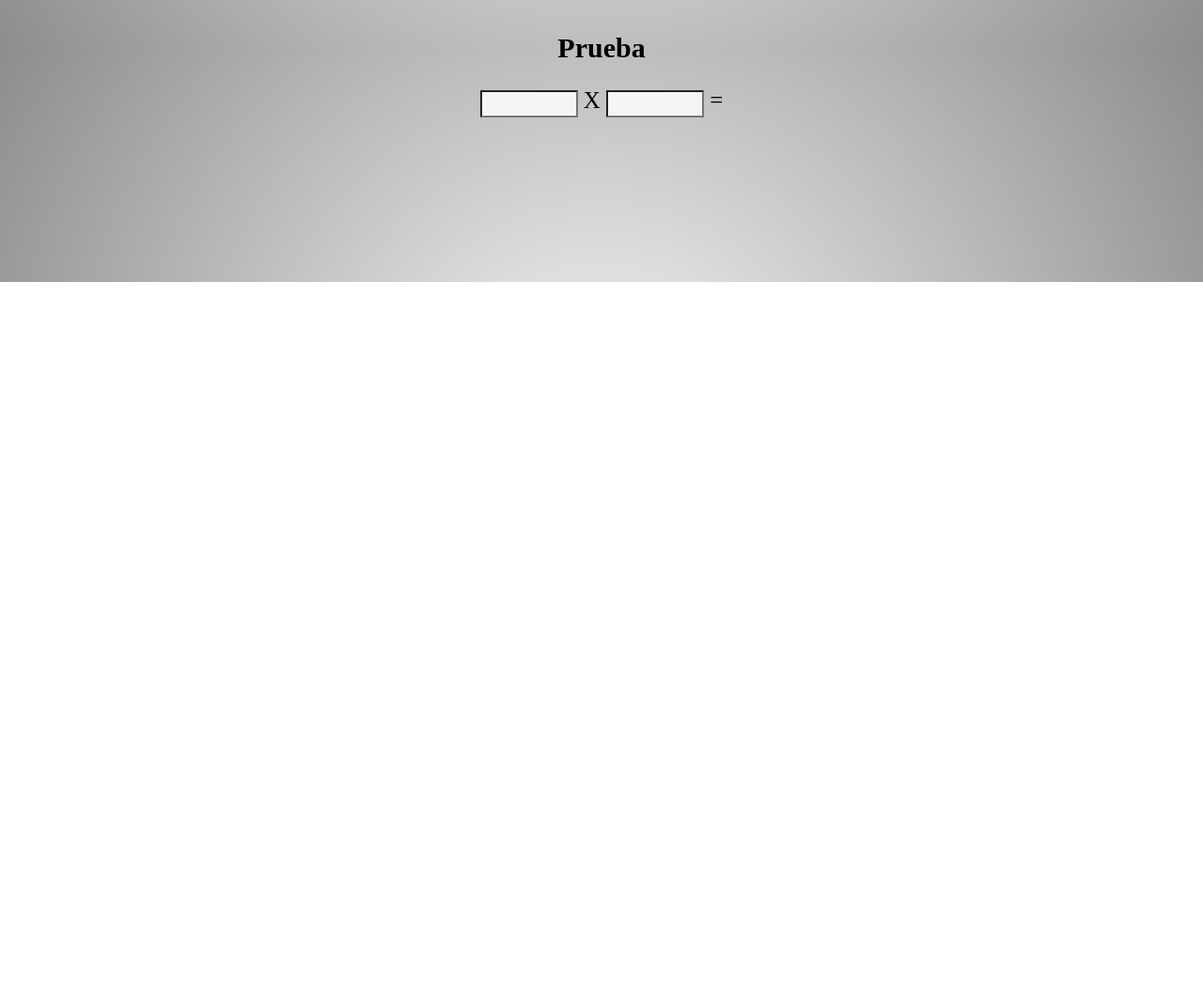
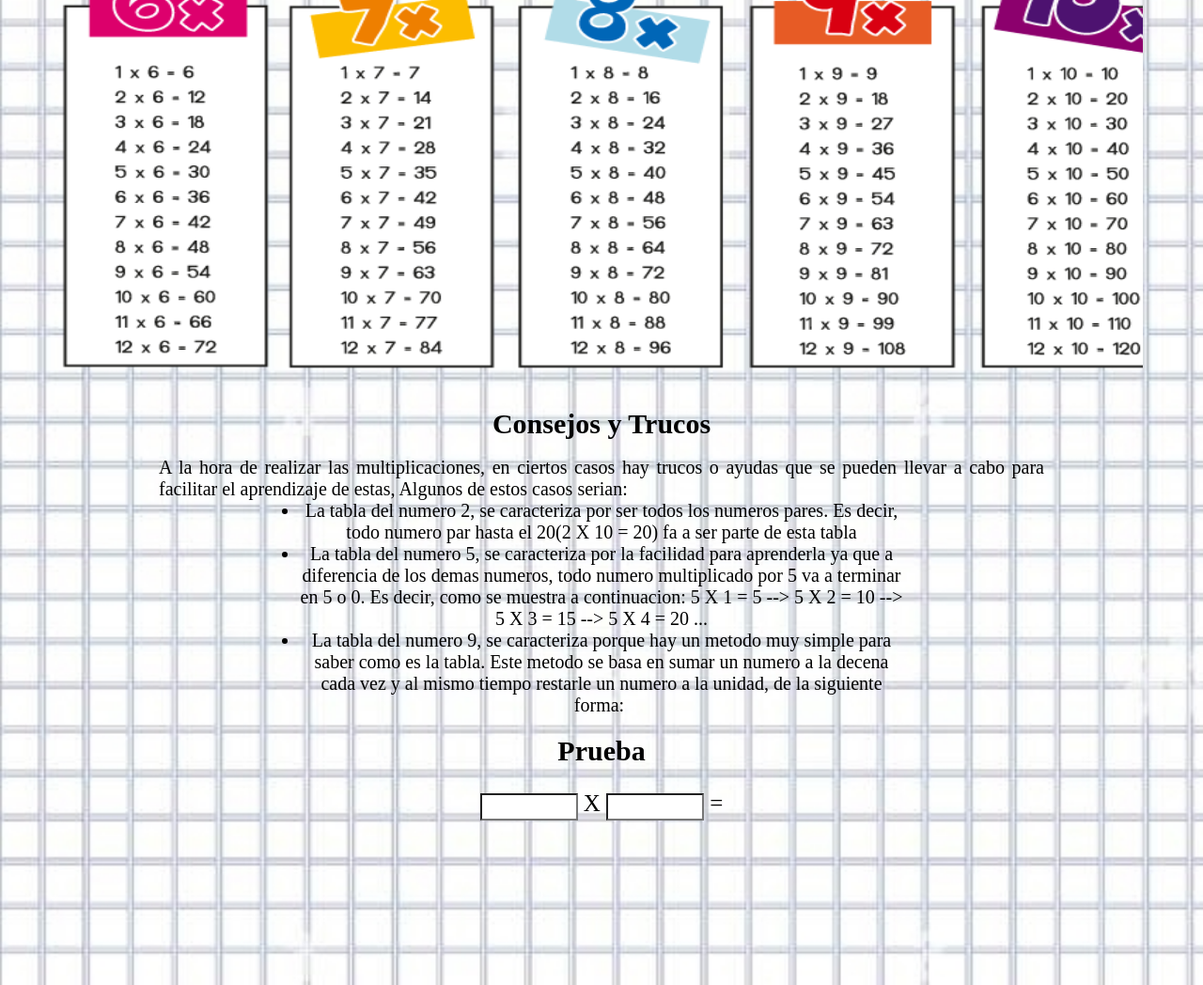
Before and after one commit to UCC-LabCompu2-Historico/proyecto2022-Cajal-Glaiel, a plain HTML site: page Ayudas.html in a window 1280 px wide. Shown: the part 748-1796 px from the top of the page at 94% size. Before the commit the page ends 1048 px from the top, so only its background shows below. Drawn offline with Linux system fonts and the light colour scheme; a web font is replaced by a local one.

Commit message:
Modificaciones estilos

```diff
--- a/Ayudas.html
+++ b/Ayudas.html
@@ -34,14 +34,20 @@
         <h3 class="Encabezados" > Tablas de Multiplicar</h3>
         <br>
         <div>
-            <div align="center"><img src="Imagenes/Tablas_de_multiplicar.jpeg" id="Tablas" width="1000" height="450"></div>
+            <div align="center"><img src="Imagenes/16362.png" id="Tablas" width="1200" height="850"></div>
         </div>
         <br>
-        <!--<h3 class="Encabezados" > Consejos y Trucos</h3>
-         <br>-->
-        <!--<div id="Consejos">
-        Lorem ipsum dolor sit amet, consectetur adipiscing elit, sed do eiusmod tempor incididunt ut labore et dolore magna aliqua. Ut enim ad minim veniam, quis nostrud exercitation ullamco laboris nisi ut aliquip ex ea commodo consequat. Duis aute irure dolor in reprehenderit in voluptate velit esse cillum dolore eu fugiat nulla pariatur. Excepteur sint occaecat cupidatat non proident, sunt in culpa qui officia deserunt mollit anim id est laborum.
-        </div>-->
+        <h3 class="Encabezados" > Consejos y Trucos</h3>
+         <br>
+        <div id="Consejos">
+            A la hora de realizar las multiplicaciones, en ciertos casos hay trucos o ayudas que se pueden llevar a cabo para facilitar el aprendizaje de estas,
+            Algunos de estos casos serian:
+            <ul class="ConsejosTablas" >
+                <li> La tabla del numero 2, se caracteriza por ser todos los numeros pares. Es decir, todo numero par hasta el 20(2 X 10 = 20) fa a ser parte de esta tabla</li>
+                <li> La tabla del numero 5, se caracteriza por la facilidad para aprenderla ya que a diferencia de los demas numeros, todo numero multiplicado por 5 va a terminar en 5 o 0. Es decir, como se muestra a continuacion:    5 X 1 = 5 --> 5 X 2 = 10 --> 5 X 3 = 15 --> 5 X 4 = 20 ... </li>
+                <li> La tabla del numero 9, se caracteriza porque hay un metodo muy simple para saber como es la tabla. Este metodo se basa en sumar un numero a la decena cada vez y al mismo tiempo restarle un numero a la unidad, de la siguiente forma: <img src=""> </li>
+            </ul>
+        </div>
         <h3 class="Encabezados"> Prueba </h3>
         <div align="center" class="Centrado Contenido Ultimo">
             <input id="multi1" type="text"  onchange="FunAyudas()">
--- a/Estilos.css
+++ b/Estilos.css
@@ -2,10 +2,11 @@
     padding: 0px;
 }
 body{
-    background: repeating-radial-gradient(circle, rgb(246, 245, 245), rgb(141, 141, 141));
-    background-repeat: repeat-x;
-    background-attachment: fixed;
+    background-image: url("Imagenes/papel-grafico-papel-cuadriculado-imprimible-con-lineas-horizontales-en-color-fondo-geometrico-para-la-escuela-texturas-cuaderno-diario-con-lineas-realistas-2ggfnj4.jpg");
+    background-repeat: no-repeat;
     background-position: center;
+    background-size: cover;
+    height: 100%;
 }
 header{
     width: 100%;
@@ -67,7 +68,7 @@ header nav a:active{
     margin-top: 100px;
 }
 #Boton:hover{
-    background: rgba(105, 101, 101, 0.51);
+    background: rgba(114, 69, 69, 0.51);
     cursor: default;
 }
 #Boton:active{
@@ -138,7 +139,7 @@ header nav div #puntaje {
 }
 
 body section input {
-    background: #f6f5f5;
+    background: rgb(255, 255, 255);
     width: 100px;
     height: 25px;
     text-align: center;
@@ -157,3 +158,12 @@ header nav div #tiempero {
     position: fixed;
     color: white;
 }
+
+#Consejos {
+    margin-left: 105px;
+    margin-right: 105px;
+}
+.ConsejosTablas {
+    margin-right: 150px;
+    margin-left: 150px;
+}
```
Also changed, not shown: Imagenes/16362.png (added), Imagenes/Tablas_de_multiplicar.jpeg (deleted), Imagenes/papel-grafico-papel-cuadriculado-imprimible-con-lineas-horizontales-en-color-fondo-geometrico-para-la-escuela-texturas-cuaderno-diario-con-lineas-realistas-2ggfnj4.jpg (added).
